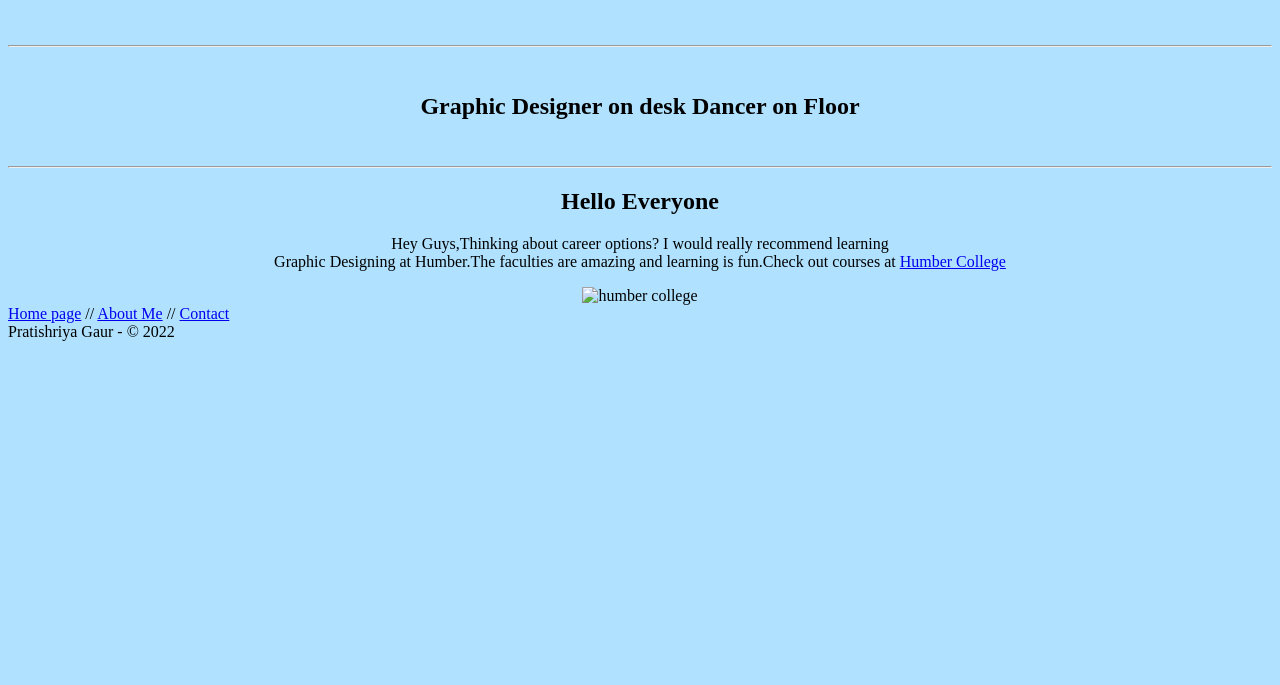
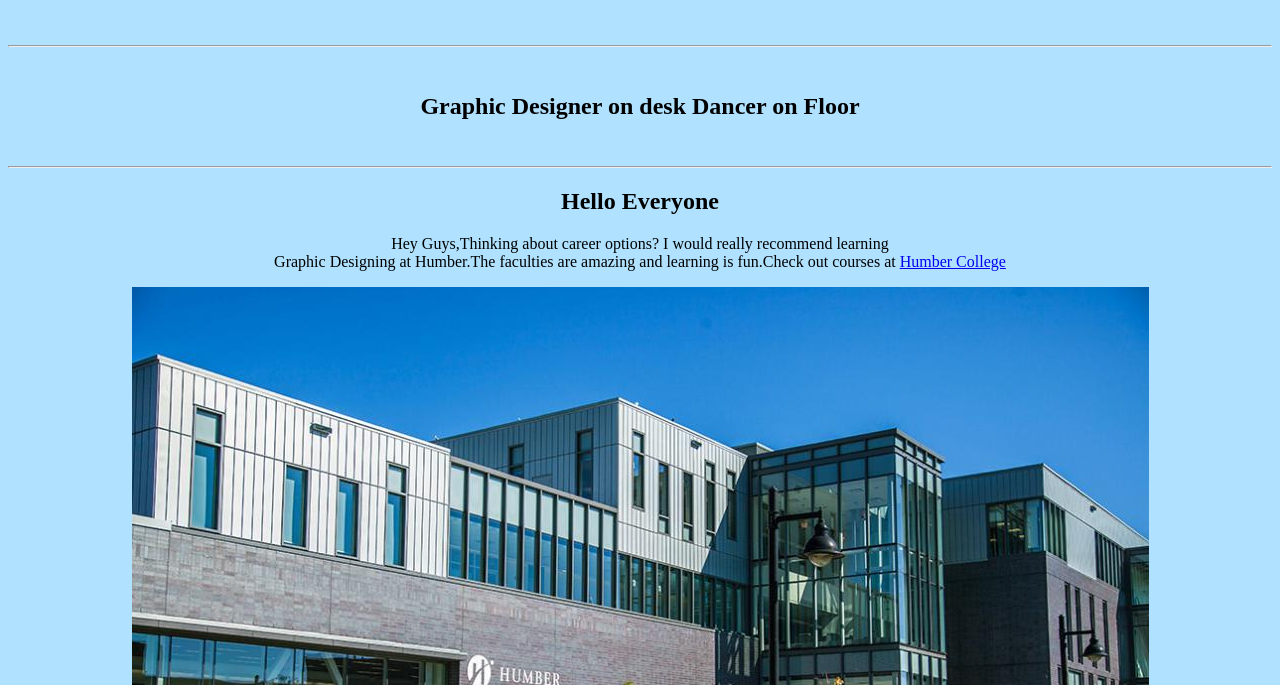
Before and after one commit to Pratishriya/InClass, a plain HTML site: page index.html in a window 1280 px wide. Shown: the part 115-800 px from the top of the page. Drawn offline with Linux system fonts and the light colour scheme.

Commit message:
Update index.html

```diff
--- a/index.html
+++ b/index.html
@@ -19,7 +19,7 @@
             Graphic Designing at Humber.The faculties are amazing and learning is fun.Check out courses at
             <a href="https://www.humber.ca/">Humber College</a>
             </p>
-            <img src="IMAGES/lakeshore.jpg" alt="humber college">
+            <img src="lakeshore.jpg" alt="humber college">
         </center>
         <body>
             <nav>
```
